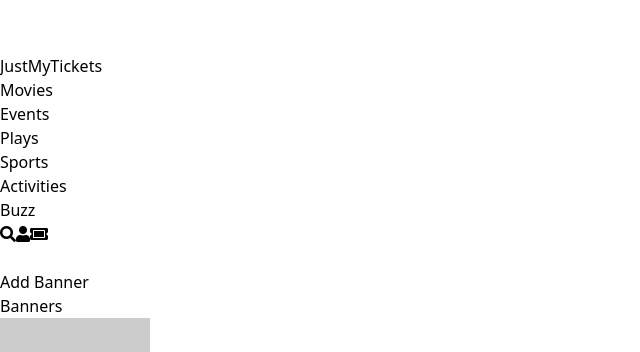
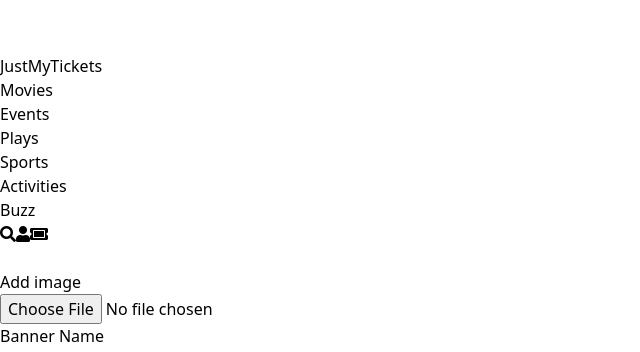
Before and after one commit to HijasAhammed/JESTMYTICKETS-FRONTENT, a React (Vite) app: page /addbanner in a window 1280 px wide. Shown: the part 446-798 px from the top of the page, without its empty margins (0-640 px from the left). Built offline with nearby package versions, Linux system fonts and the light colour scheme.

Commit message:
addbanner layout implemented

```diff
--- a/src/App.jsx
+++ b/src/App.jsx
@@ -8,6 +8,7 @@
 import Login from './Pages/Login'
 import Userhome from './Pages/Userhome'
 import { BrowserRouter, Route, Routes } from 'react-router-dom';
+import Addbanner from './Pages/Addbanner'
 
 
 function App() {
@@ -20,7 +21,8 @@
       <Route path='/adminhome' element={<AdminHome/>}></Route>
       <Route path='/adminlogin' element={<Adminlogin/>}></Route>
       <Route path='/addmovies' element={<Addmovies/>}></Route>
-      <Route path='/addbanner' element={ <Bannerlist/>}></Route>
+      <Route path='/bannerlist' element={ <Bannerlist/>}></Route>
+      <Route path='/addbanner' element={<Addbanner/>}></Route>
       </Routes>
       <Footer/>
       </BrowserRouter>
--- /dev/null
+++ b/src/Pages/Addbanner.jsx
@@ -0,0 +1,30 @@
+    import React from 'react'
+
+    const Addbanner = () => {
+    return (
+        <div className="bg-white p-4 rounded-lg shadow-md">
+        <label className="block text-gray-700 font-bold mb-2">Add image</label>
+      <div className="mb-4">
+        <input
+          type="file"
+          accept="image/*"
+          className="shadow appearance-none border rounded w-full py-2 px-3 text-gray-700 leading-tight focus:outline-none focus:shadow-outline"
+        />
+      </div>
+        <div className="mb-4">
+            <label htmlFor="" className="block text-gray-700 font-bold mb-2">
+            Banner Name
+            </label>
+            <input
+            type="text"
+            className="shadow appearance-none border rounded w-full py-2 px-3 text-gray-700 leading-tight focus:outline-none focus:shadow-outline"
+            />
+        </div>
+        <button className="bg-black text-white px-4 py-2 rounded-md hover:text-cyan-500">
+            Submit
+        </button>
+        </div>
+    )
+    }
+
+    export default Addbanner
--- a/src/Pages/AdminHome.jsx
+++ b/src/Pages/AdminHome.jsx
@@ -12,7 +12,7 @@
 </div>
 
 <div className="mt-8 bg-gray-100 p-6 rounded-lg shadow-md">
-  <Link to="/addbanner"><h2 className="text-2xl font-bold mb-4">Add Banner</h2></Link>
+  <Link to="/bannerlist"><h2 className="text-2xl font-bold mb-4">Add Banner</h2></Link>
 </div>
 
 <div className="mt-8 bg-gray-100 p-6 rounded-lg shadow-md">
--- a/src/Pages/Bannerlist.jsx
+++ b/src/Pages/Bannerlist.jsx
@@ -1,12 +1,10 @@
 import React from 'react';
-
+import{Link} from 'react-router-dom'
 const Addbanner = () => {
   return (
     <div className="bg-white p-4">
       <div className="mb-4">
-        <button className="bg-black text-white px-4 py-2 rounded-md hover:text-cyan-500">
-          Add Banner
-        </button>
+        <Link to="/addbanner">        <button className="bg-black text-white px-4 py-2 rounded-md hover:text-cyan-500">Add Banner</button></Link>
       </div>
       <div>
         <label className="text-gray-700 block font-semibold mb-2">Banners</label>
```
